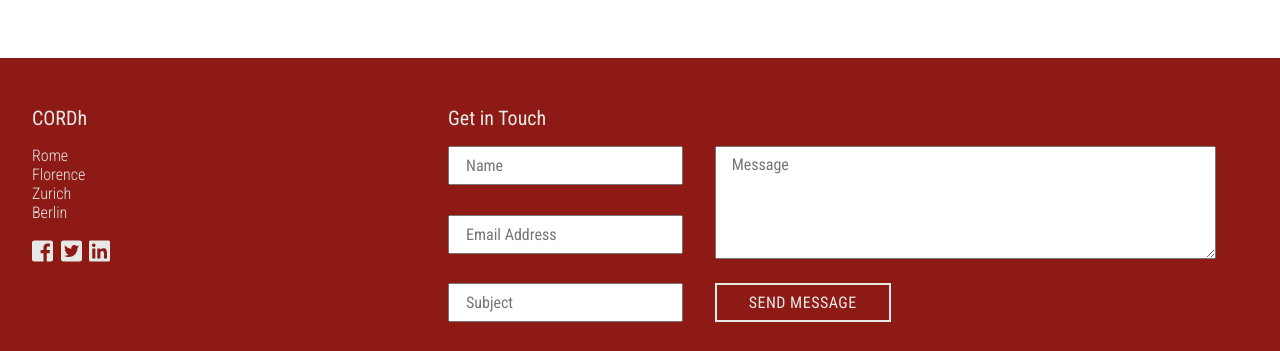
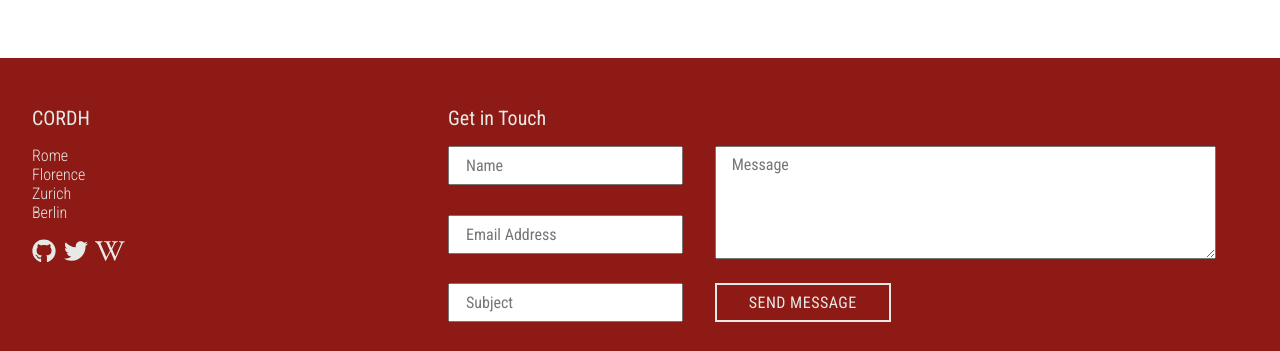
Before and after one commit to cordhum/cordh-website, a Jekyll site: the page built from index.md, in a window 1280 px wide and 900 px high, scrolled down 1943 px. Shown: the part 463-814 px from the top of the window. Built offline with Jekyll 4.4.1, drawn with Linux system fonts in a browser that asks for light colours; nearby versions of some CDN libraries.

Commit message:
add links and change icons

```diff
--- a/_includes/footer.html
+++ b/_includes/footer.html
@@ -3,18 +3,18 @@
 		<div class="container">
 			<div class="columns">
 				<div class="column one-third">
-					<h4 class="widget-title">CORDh</h4>
+					<h4 class="widget-title">CORDH</h4>
 					<div class="widget-content">
 						<p>
-							<a href="#">Rome</a> <br>
-							<a href="#">Florence</a> <br>
-							<a href="#">Zurich</a> <br>
-							<a href="#">Berlin</a> <br>
+							<a href="http://www.biblhertz.it">Rome</a> <br>
+							<a href="https://itatti.harvard.edu/">Florence</a> <br>
+							<a href="https://www.sari.uzh.ch/en.html">Zurich</a> <br>
+							<a href="https://www.mpiwg-berlin.mpg.de">Berlin</a> <br>
 						</p>
 						<ul class="social">
-							<li><a href="https://facebook.com/" target="_blank"><span class="fab fa-facebook-square"></span></a></li>
-							<li><a href="https://twitter.com/" target="_blank"><span class="fab fa-twitter-square"></span></a></li>
-							<li><a href="https://linkedin.com/" target="_blank"><span class="fab fa-linkedin"></span></a></li>
+							<li><a href="https://github.com/cordhum" target="_blank"><span class="fab fa-github"></span></a></li>
+							<li><a href="https://twitter.com/" target="_blank"><span class="fab fa-twitter"></span></a></li>
+							<li><a href="http://wiki.cordh.net/" target="_blank"><span class="fab fa-wikipedia-w"></span></a></li>
 						</ul>
 					</div>
 				</div>
```
